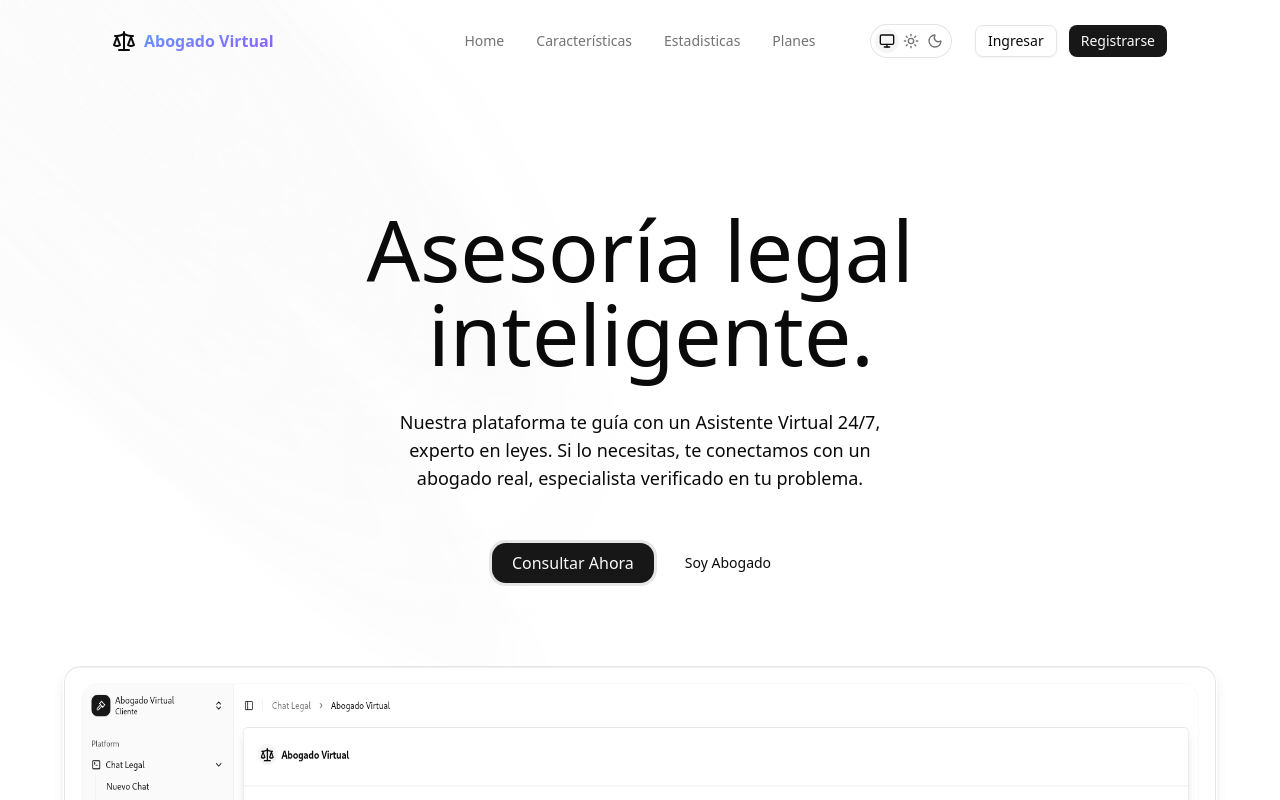
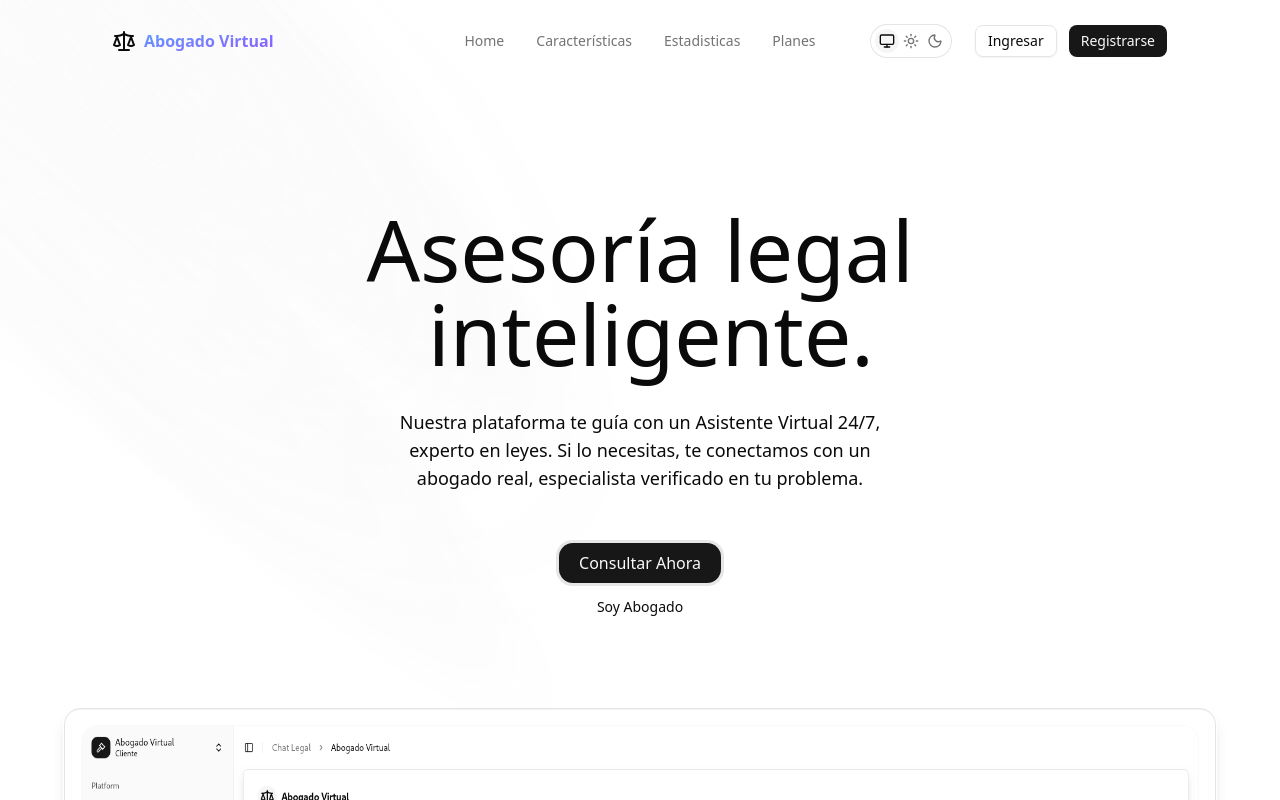
Before and after one commit to hermani456/better-auth, a Next.js app: page / in a window 1280 px wide. Shown: the top 800 px of the page. Built offline with nearby package versions, Linux system fonts and the light colour scheme.

Commit message:
feat: add conditional rendering for className in AnimatedGroup component

```diff
--- a/src/components/ui/animated-group.tsx
+++ b/src/components/ui/animated-group.tsx
@@ -124,12 +124,29 @@ function AnimatedGroup({
     [asChild]
   );
 
+  if (className) {
+    return (
+      <div className={className}>
+        <MotionComponent
+          initial='hidden'
+          animate='visible'
+          variants={containerVariants}
+        >
+          {React.Children.map(children, (child, index) => (
+            <MotionChild key={index} variants={itemVariants}>
+              {child}
+            </MotionChild>
+          ))}
+        </MotionComponent>
+      </div>
+    );
+  }
+
   return (
     <MotionComponent
       initial='hidden'
       animate='visible'
       variants={containerVariants}
-      className={className}
     >
       {React.Children.map(children, (child, index) => (
         <MotionChild key={index} variants={itemVariants}>
```
